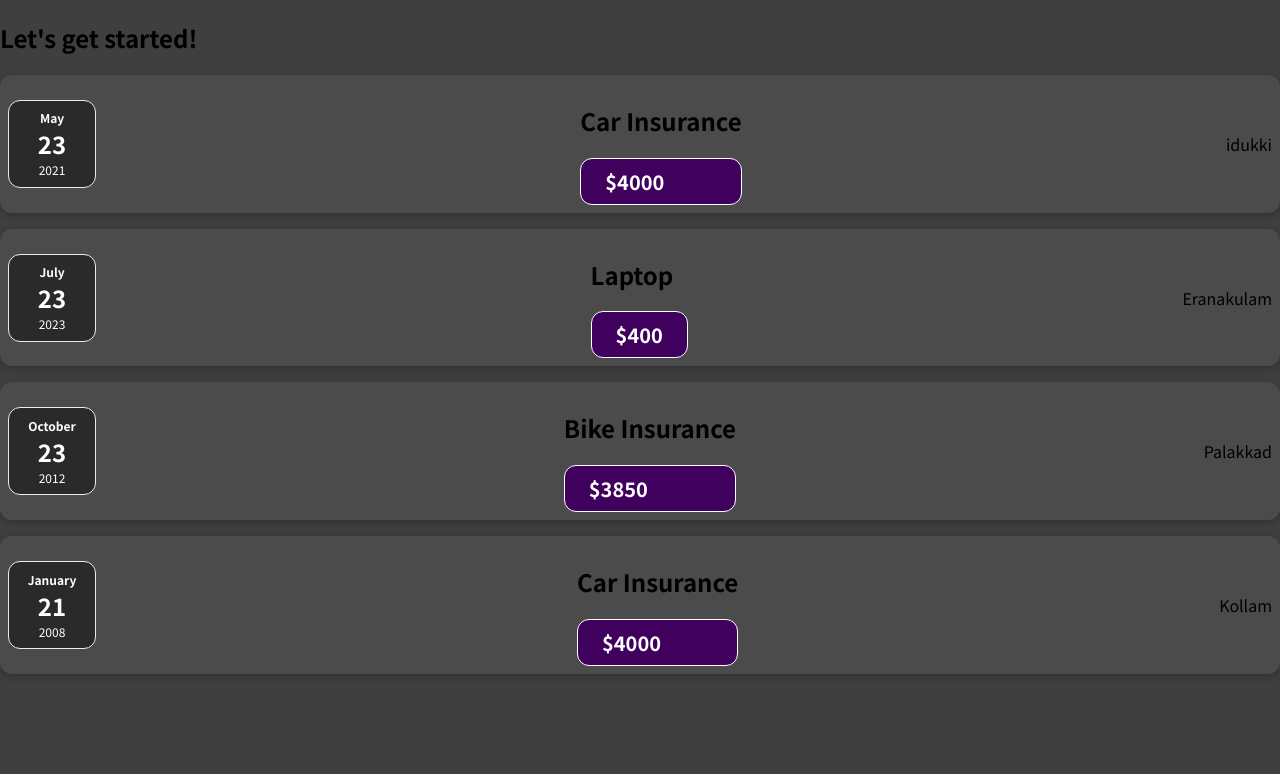
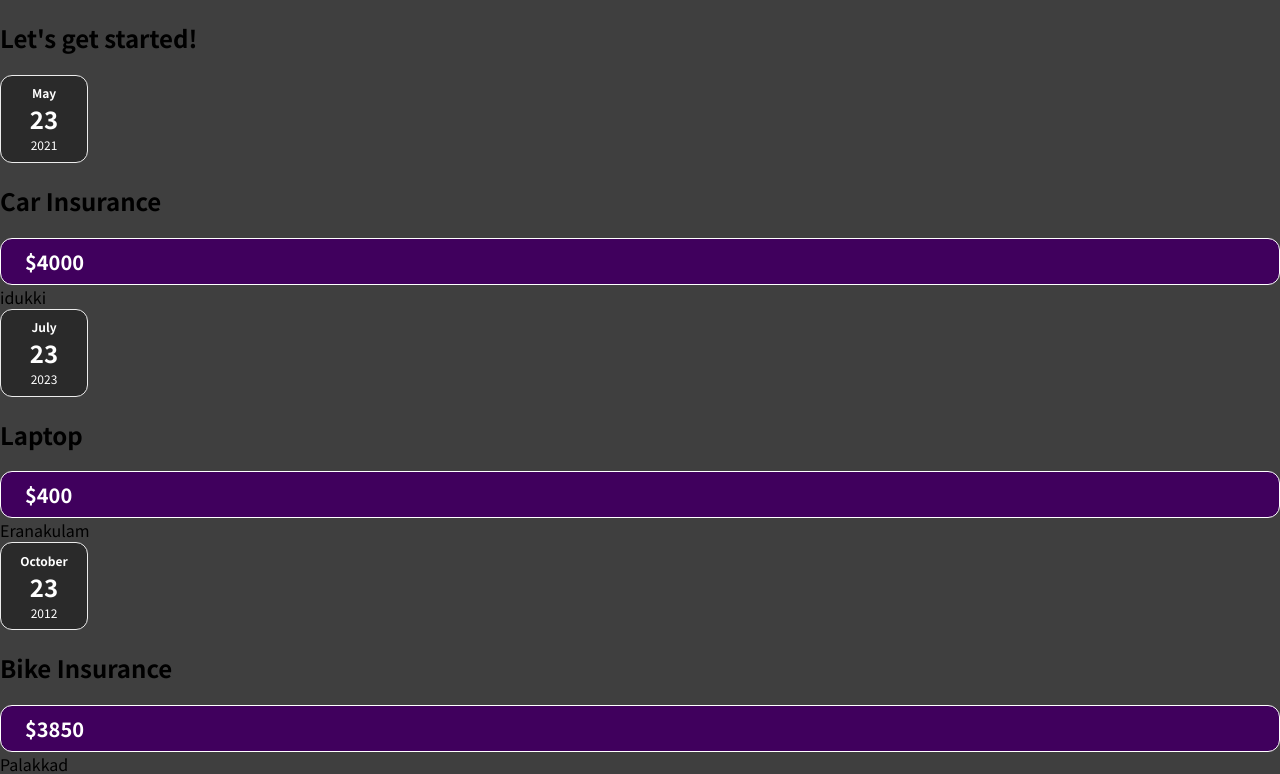
Before and after one commit to Sankaranarayanankm/React, a React (Create React App) app: page / in a window 1280 px wide. Shown: the top 774 px of the page. Built offline with nearby package versions, Linux system fonts and the light colour scheme.

Commit message:
created sub folders

```diff
--- a/src/App.js
+++ b/src/App.js
@@ -1,5 +1,7 @@
-import ExpenseItem from "./Components/ExpenseItem";
-function App() {
+import ExpenseItem from "./Components/Expenses/ExpenseItem";
+import Card from "./Components/UI/Card";
+
+const App=()=> {
   const expense=[
     {
       id:"e1",
@@ -35,10 +37,10 @@ function App() {
    return <ExpenseItem title={value.title} amount={value.amount} date={value.date} loc={value.locationOfExpenditure}/>
   });
   return (
-    <div>
+    <Card >
       <h2>Let's get started!</h2>
       {data}
-    </div>
+    </Card>
   );
 }
 
--- a/src/Components/ExpenseDate.js
+++ b/src/Components/Expenses/ExpenseDate.js
@@ -1,7 +1,7 @@
 import React from "react";
-import './ExpenseDate.css';
+import '../Expenses/ExpenseDate.css';
 
-function ExpenseDate(props) {
+const ExpenseDate=(props)=> {
   const month = props.date.toLocaleString("en-US", { month: "long" });
   const day = props.date.toLocaleString("en-US", { day: "2-digit" });
   const year = props.date.getFullYear();
--- a/src/Components/ExpenseDetails.js
+++ b/src/Components/Expenses/ExpenseDetails.js
@@ -1,7 +1,7 @@
 import React from 'react'
-import "./ExpenseDetails.css";
+import "../Expenses/ExpenseDetails.css";
 
-function ExpenseDetails(props) {
+const ExpenseDetails=(props)=> {
   return (
     <div>
       <h2 className="expense-details__description">{props.title}</h2>
--- a/src/Components/ExpenseItem.css
+++ b/src/Components/Expenses/ExpenseItem.css
@@ -2,9 +2,7 @@
   display: flex;
   justify-content: space-between;
   align-items: center;
-  box-shadow: 0 2px 8px rgba(0, 0, 0, 0.25);
   padding: 0.5rem;
   margin: 1rem 0;
-  border-radius: 12px;
   background-color: #4b4b4b;
 }
--- a/src/Components/ExpenseItem.js
+++ b/src/Components/Expenses/ExpenseItem.js
@@ -1,15 +1,17 @@
 import React from "react";
-import "./ExpenseItem.css";
+import "../Expenses/ExpenseItem.css"
 import ExpenseDetails from "./ExpenseDetails";
 import ExpenseDate from "./ExpenseDate";
-function ExpenseItem(props) {
+import Card from "../UI/Card";
+
+const ExpenseItem=(props)=> {
 
   return (
-    <div className="expense-item">
+    <Card className="expense-item">
       <ExpenseDate date={props.date}/>
       <ExpenseDetails  title={props.title} amount={props.amount}/>
       <div>{props.loc}</div>
-    </div>
+    </Card>
   );
 }
 export default ExpenseItem;
--- /dev/null
+++ b/src/Components/UI/Card.css
@@ -0,0 +1,4 @@
+.card {
+  border-radius: 12px;
+  box-shadow: 0 1px 8px rgba(0,0,0,0.25);
+}
--- /dev/null
+++ b/src/Components/UI/Card.js
@@ -0,0 +1,11 @@
+import React from 'react';
+import "./Card.css";
+
+const Card=(props)=> {
+  const classes="card"+props.className;
+  return (
+    <div className={classes}>{props.children}</div>
+  )
+}
+
+export default Card;
```
Also changed, not shown: src/Components/Expenses/ExpenseDate.css (renamed from src/Components/ExpenseDate.css), src/Components/Expenses/ExpenseDetails.css (renamed from src/Components/ExpenseDetails.css), src/index.js (line endings or trailing spaces).
